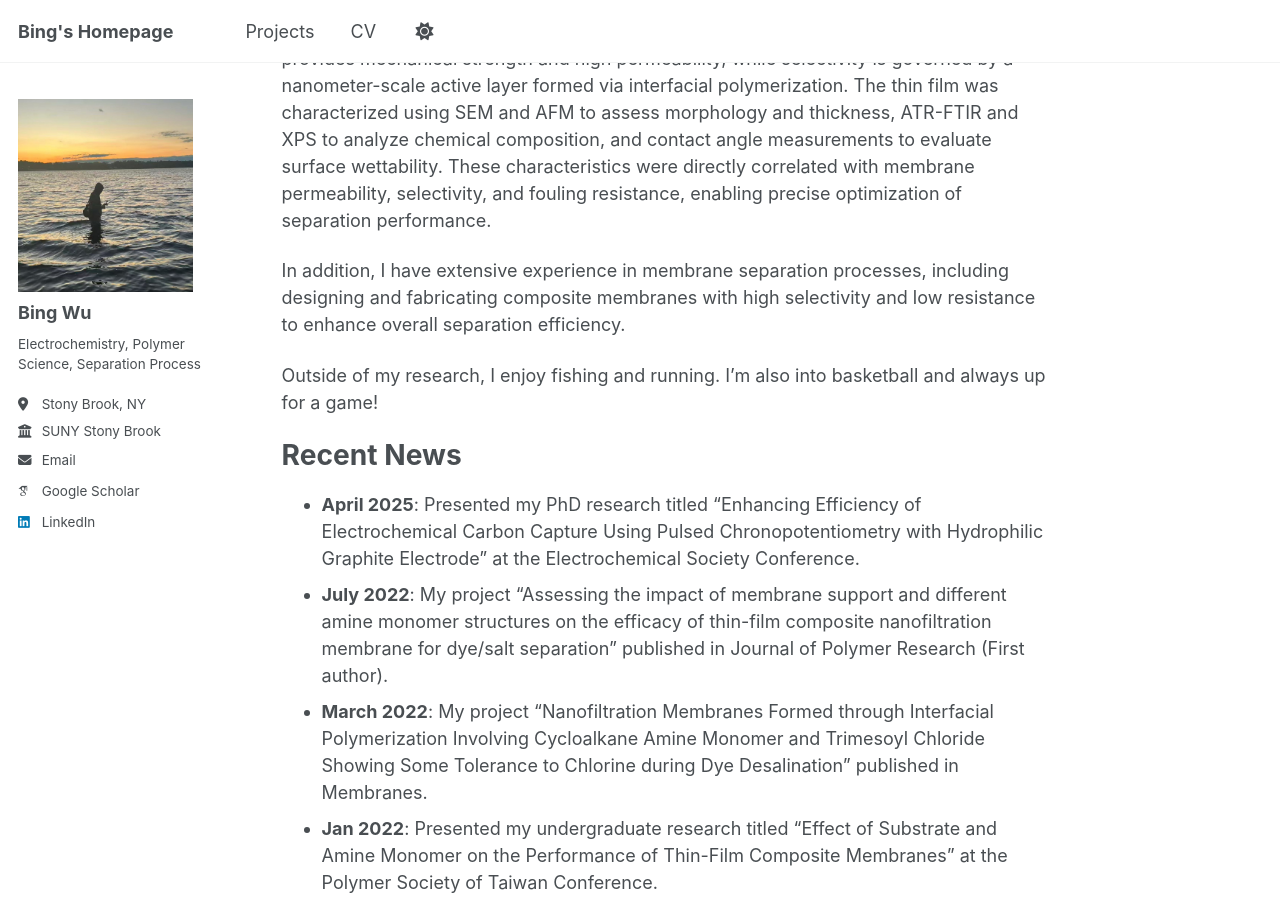
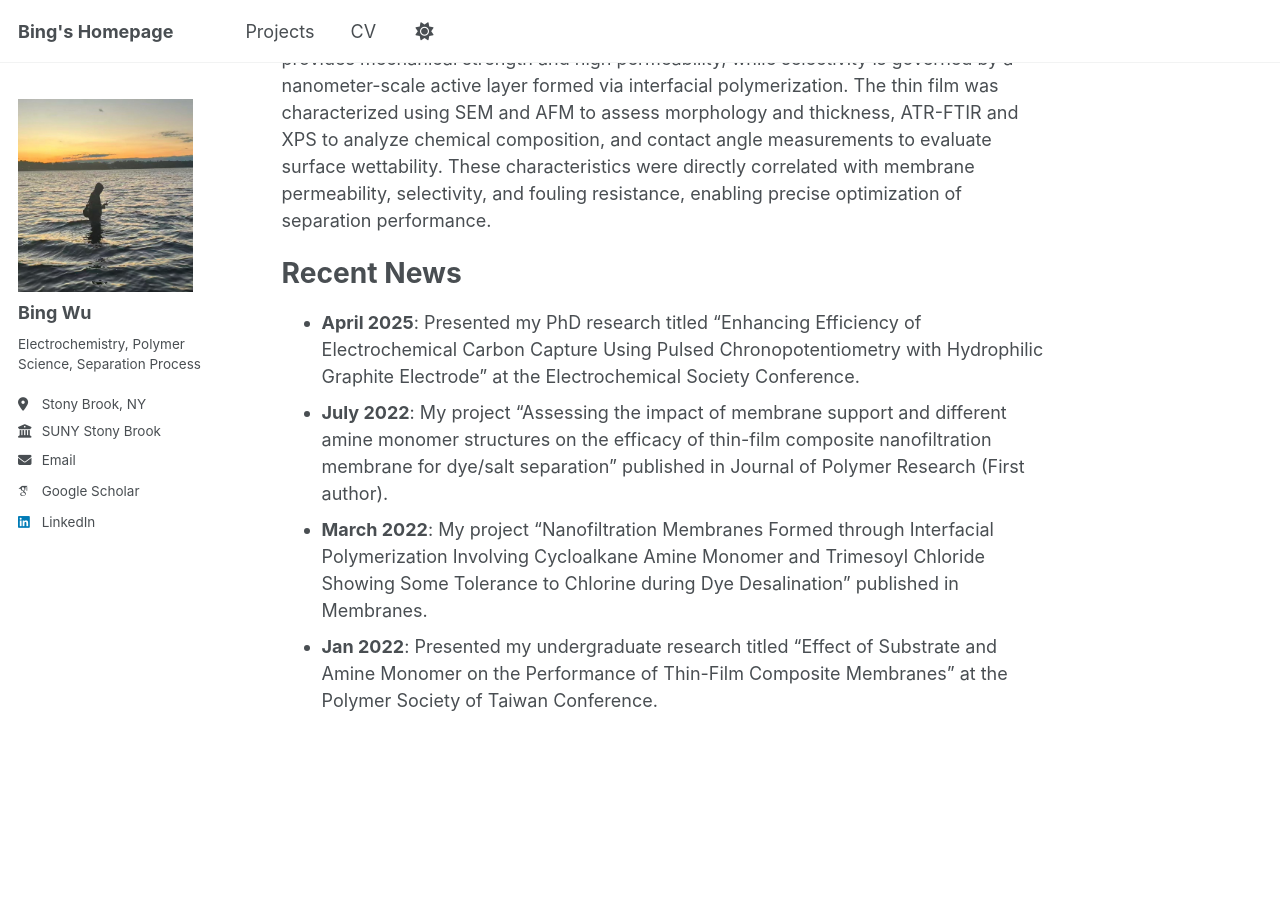
Before and after one commit to Bing-H-WU/Bing-H-WU.github.io, a Jekyll site: the page built from _pages/about.md, in a window 1280 px wide and 900 px high, scrolled down 865 px. Built offline with Jekyll 4.4.1, drawn with Linux system fonts in a browser that asks for light colours; some web fonts are replaced; a script that is not in the unit is left out.

Commit message:
Remove membrane experience and hobbies lines

```diff
--- a/_pages/about.md
+++ b/_pages/about.md
@@ -17,10 +17,6 @@ My bachelor’s research focused on fabricating high-performance membranes for d
 
 TFC membranes consist of a porous substrate and an ultrathin active layer. The substrate provides mechanical strength and high permeability, while selectivity is governed by a nanometer-scale active layer formed via interfacial polymerization. The thin film was characterized using SEM and AFM to assess morphology and thickness, ATR-FTIR and XPS to analyze chemical composition, and contact angle measurements to evaluate surface wettability. These characteristics were directly correlated with membrane permeability, selectivity, and fouling resistance, enabling precise optimization of separation performance.
 
-In addition, I have extensive experience in membrane separation processes, including designing and fabricating composite membranes with high selectivity and low resistance to enhance overall separation efficiency.
-
-Outside of my research, I enjoy fishing and running. I'm also into basketball and always up for a game!
-
 Recent News
 ======
 - **April 2025**: Presented my PhD research titled "Enhancing Efficiency of Electrochemical Carbon Capture Using Pulsed Chronopotentiometry with Hydrophilic Graphite Electrode" at the Electrochemical Society Conference.
```
